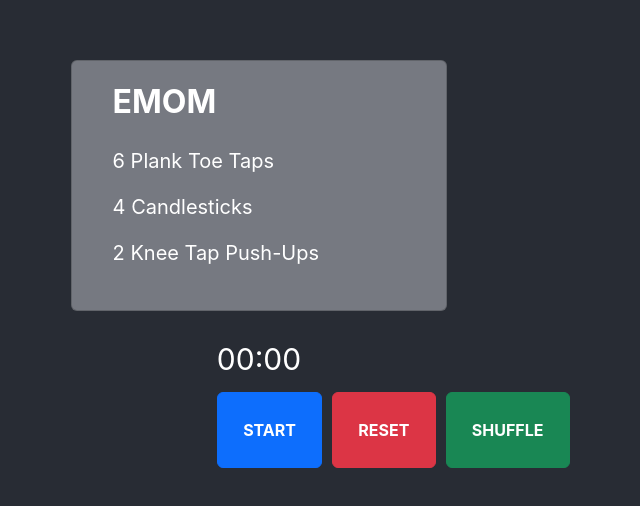
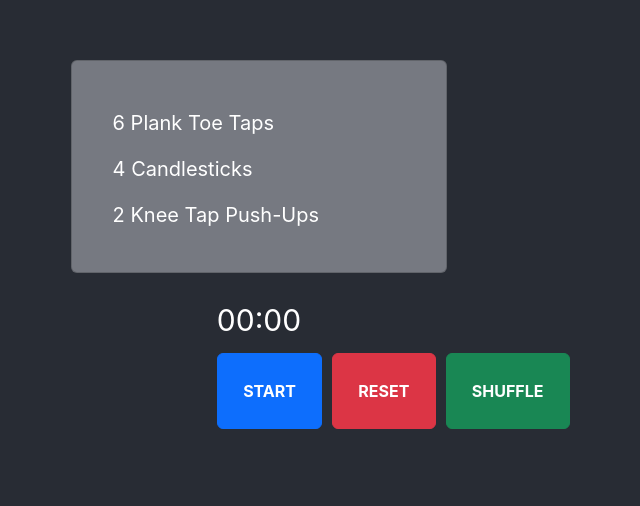
Before and after one commit to paty-oliveira/crossfit-wod-randomiser, a React (Create React App) app: page /crossfit-wod-randomiser/wod in a window 1280 px wide. Shown: the part 140-646 px from the top of the page, without its empty margins (381-1021 px from the left). Built offline with nearby package versions, Linux system fonts and the light colour scheme.

Commit message:
Get wod mode from redux state

```diff
--- a/src/wod/Wod.js
+++ b/src/wod/Wod.js
@@ -2,12 +2,12 @@ import React from "react";
 import "./Wod.css";
 import {Timer} from "./timer/Timer";
 import {useSelector} from "react-redux";
-import {selectWorkoutName} from "../home/workoutSlice";
+import {selectWorkoutName, selectWorkoutMode} from "../home/workoutSlice";
 
 export function Wod() {
 
     const name = useSelector(selectWorkoutName);
-    const mode = "EMOM";
+    const mode = useSelector(selectWorkoutMode);
     const description = [
         "6 Plank Toe Taps",
         "4 Candlesticks",
```
